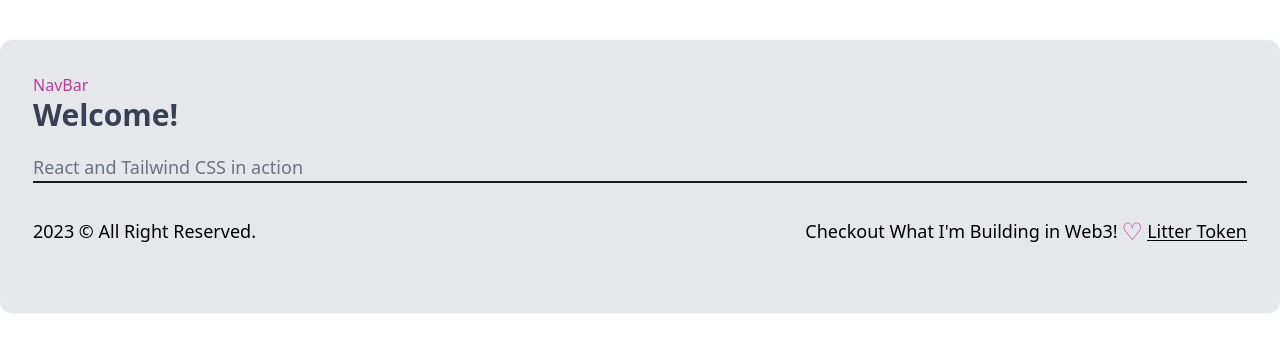
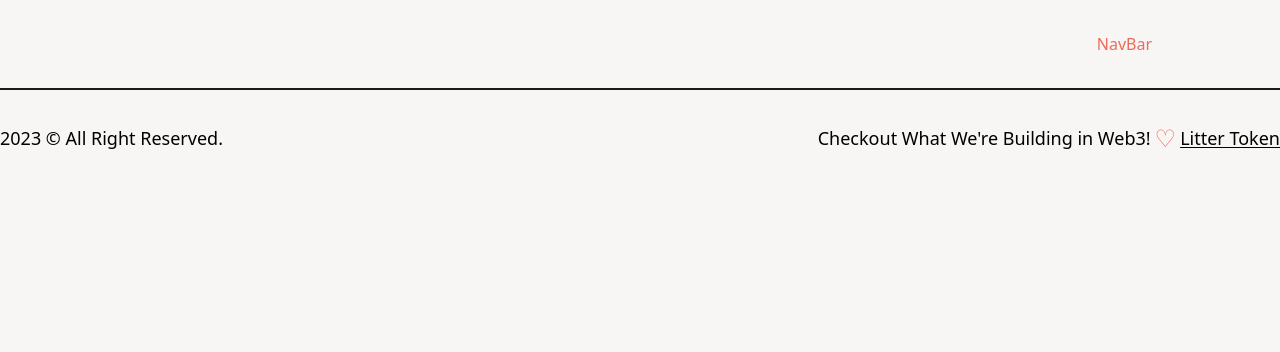
Before and after one commit to kayishau/23_portfolio, a React (Create React App) app: page / in a window 1280 px wide. Shown: the top 352 px of the page. Built offline with nearby package versions, Linux system fonts and the light colour scheme.

Commit message:
Navbar editing

```diff
--- a/src/App.js
+++ b/src/App.js
@@ -1,21 +1,16 @@
-import './App.css'
-import NavBar from './components/Navbar';
-import Footer from './components/Footer';
-
-
+import "./App.css";
+import NavBar from "./components/Navbar";
+import Footer from "./components/Footer";
 
 const App = () => {
   return (
-    <div className="container mx-auto bg-gray-200 rounded-xl shadow border p-8 m-10">
-      <NavBar />
-      <p className="text-3xl text-gray-700 font-bold mb-5">
-        Welcome!
-      </p>
-      <p className="text-gray-500 text-lg">
-        React and Tailwind CSS in action
-      </p>
-      <Footer />
+    <div className="container mx-auto bg-light min-w-full min-h-screen">
+      <div>
+        <NavBar />
+
+        <Footer />
+      </div>
     </div>
   );
-}
+};
 export default App;
--- a/src/components/Footer.js
+++ b/src/components/Footer.js
@@ -6,7 +6,7 @@ const Footer = (props) => {
         <div className="py-8 flex items-center justify-between">
             <span>{new Date().getFullYear()} &copy; All Right Reserved.</span>
             <div className="flex items-center">
-                Checkout What I'm Building in Web3! <span className="text-primary text-2xl px-1">&#9825;</span>
+                Checkout What We're Building in Web3! <span className="text-primary text-2xl px-1">&#9825;</span>
                 <a href="https://twitter.com/litter_token" className="underline underline-offset-2" target={"_blank"}>Litter Token</a>
             </div>
 
--- a/src/components/Navbar.js
+++ b/src/components/Navbar.js
@@ -1,10 +1,17 @@
 import React from 'react'
+
 
 const NavBar = () => {
 
     return (
         <>
+        <header className='w-full px-32 py-8 font-medium flex items-center justify-between'>
+            <nav>
+
+            </nav>
         <h1 className='text-primary'>NavBar</h1>
+        </header>
+
         </>
     )
 
--- a/tailwind.config.js
+++ b/tailwind.config.js
@@ -14,9 +14,9 @@ module.exports = {
       },
       colors: {
         dark: "#1b1b1b",
-        light: "#f5f5f5",
-        primary: "#B63E96", // 240,86,199
-        primaryDark: "#58E6D9", // 80,230,217
+        light: "#F8F6F5",
+        primary: "#EC6B5B", // 240,86,199
+        primaryDark: "#684C42", // 80,230,217
     }
     },
     screens: {
```
